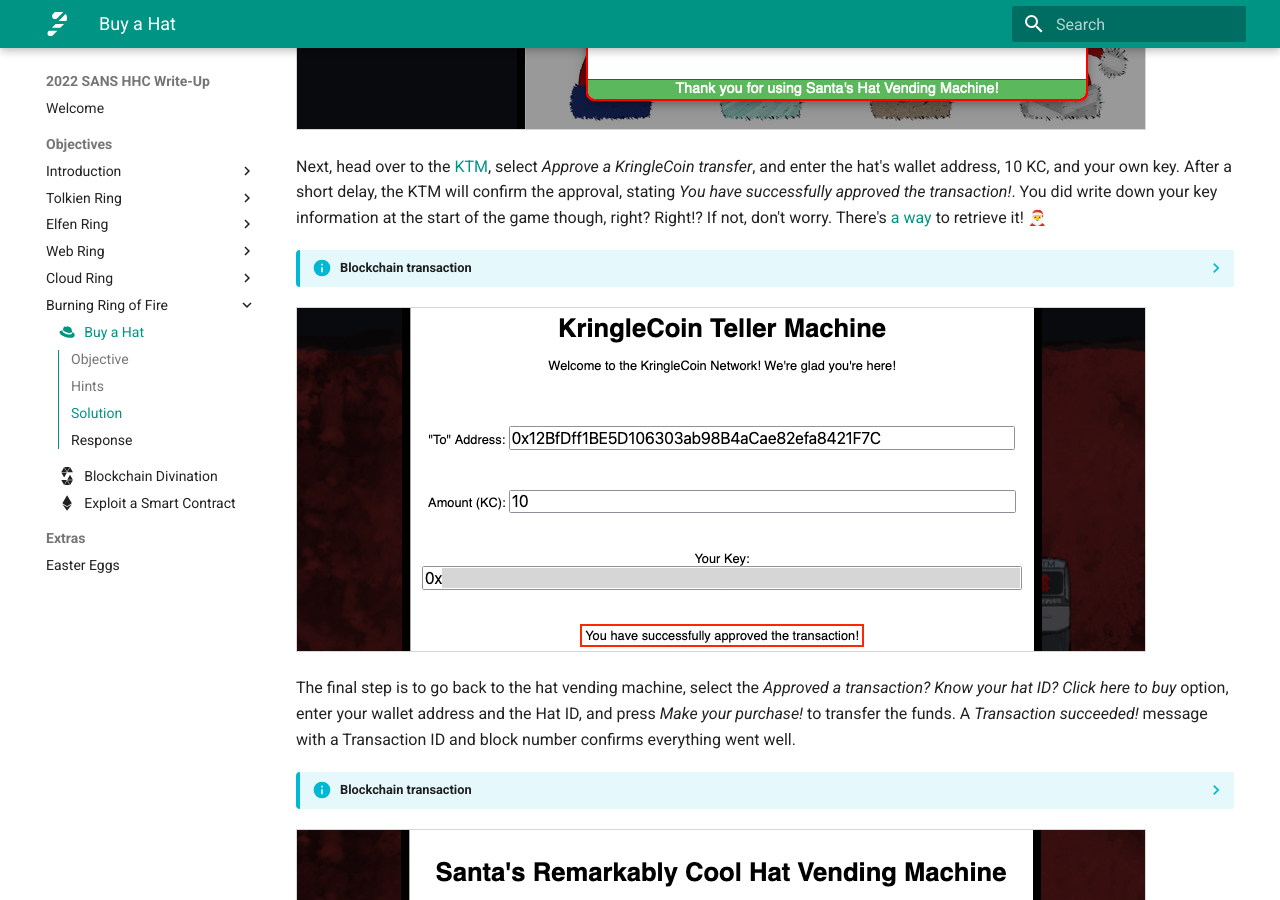
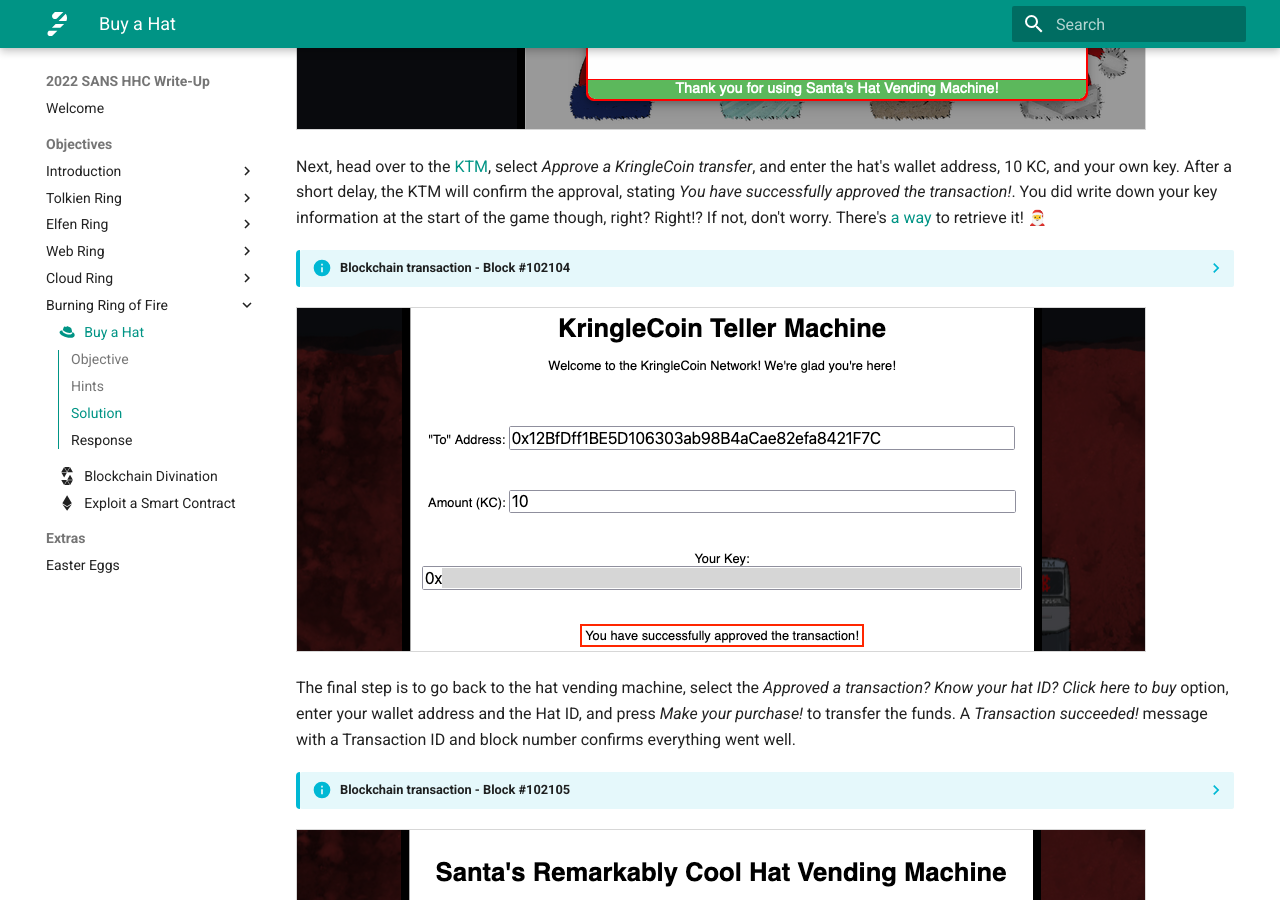
Before and after one commit to crahan/HolidayHackChallenge2022, an MkDocs documentation site: the page built from docs/objectives/o14.md, in a window 1280 px wide and 900 px high, scrolled down 1269 px. Built offline with MkDocs 1.6.1 and Material for MkDocs 9.7.7, drawn with Linux system fonts in a browser that asks for light colours; emoji names are drawn with the system emoji font; comment, search, counter and statistics services are not loaded.

Commit message:
Update admonition title

```diff
--- a/docs/objectives/o14.md
+++ b/docs/objectives/o14.md
@@ -47,7 +47,7 @@ Open the [hat vending machine](https://prod-hats-vending.kringle.co.in/?&challen
 
 Next, head over to the [KTM](https://prod-ktm.kringle.co.in/), select *Approve a KringleCoin transfer*, and enter the hat's wallet address, 10 KC, and your own key. After a short delay, the KTM will confirm the approval, stating *You have successfully approved the transaction!*. You did write down your key information at the start of the game though, right? Right!? If not, don't worry. There's [a way](../easter_eggs.md#the-discworld) to retrieve it! :santa:
 
-??? info "Blockchain transaction"
+??? info "Blockchain transaction - Block #102104"
     Jumping slightly ahead to the [next objective](./o15.md), we can use the [Blockchain Explorer](https://prod-blockbrowser.kringle.co.in/) to view the contents of the blockchain and detailed transaction information stored in each block. In this case, block #102104 holds the transaction from our personal wallet address to the `KringleCoin.sol` smart contract address where the `approve` function is called with the hat's wallet address and 10 KringleCoin as input parameters.
 
     ![Approve KC transfer blockchain](../img/objectives/o14/approve_kc_transfer_blockchain.png){ class=border }
@@ -56,7 +56,7 @@ Next, head over to the [KTM](https://prod-ktm.kringle.co.in/), select *Approve a
 
 The final step is to go back to the hat vending machine, select the *Approved a transaction? Know your hat ID? Click here to buy* option, enter your wallet address and the Hat ID, and press *Make your purchase!* to transfer the funds. A *Transaction succeeded!* message with a Transaction ID and block number confirms everything went well.
 
-??? info "Blockchain transaction"
+??? info "Blockchain transaction - Block #102105"
     Once again, the activity is written to the blockchain and block #102105 shows the transaction from the hat's wallet address to the `KringleCoin.sol` smart contract address where the `transferFrom` function is called to transfer the approved 10 KringleCoin from our wallet to the hat's wallet.
 
     ![Approve KC transfer blockchain](../img/objectives/o14/make_a_purchase_blockchain.png){ class=border }
```
